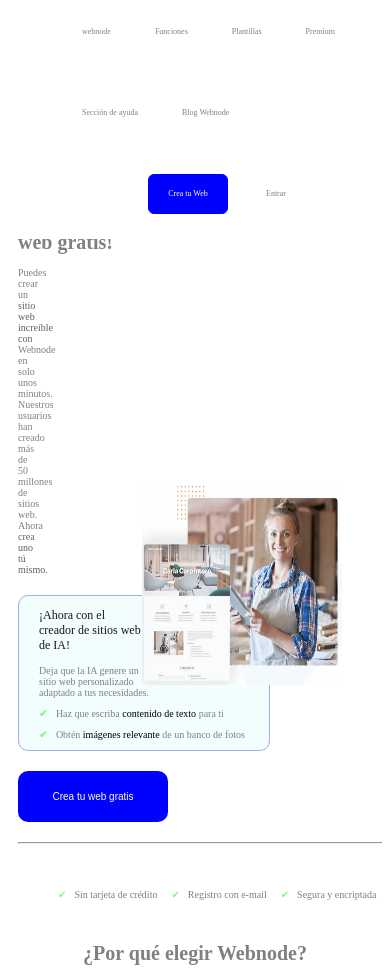
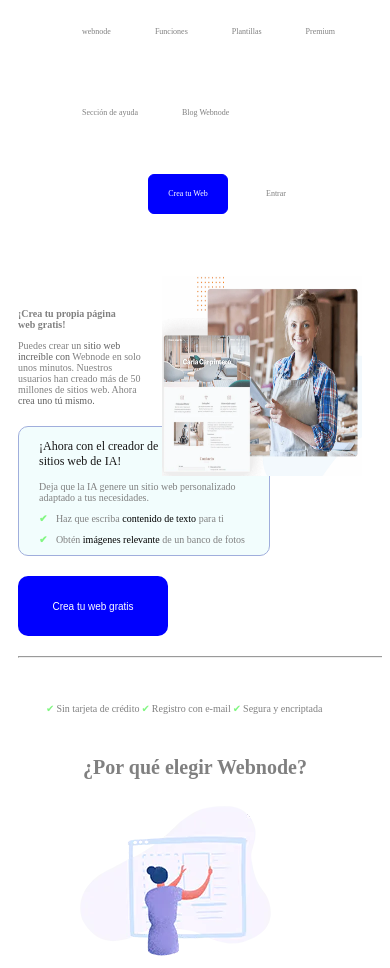
Before and after one commit to Adriangr7/pagina, a plain HTML site: page index.html in a window 390 px wide. Shown: the top 968 px of the page. Drawn offline with Linux system fonts and the light colour scheme.

Commit message:
Add files via upload

```diff
--- a/color.css
+++ b/color.css
@@ -546,13 +546,13 @@ font-family: 'Times New Roman', Times, serif;
         color: gray;
         margin-right: 20px;
         margin-left:10px;
-        margin-top: 200px;
-        font-size:20px;
+        margin-top: 300px;
+        font-size:10px;
     }
 
     .Descripcion{
         margin-left:10px;
-        margin-right: 380px;
+        margin-right: 240px;
         font-size: 10px;
         color:gray;
     }
@@ -623,16 +623,17 @@ font-family: 'Times New Roman', Times, serif;
         padding: 20px;
         font-size: 10px;
         width: 150px;
+        height: 60px;
         border:none;
         border-radius:10px;
     }
 
     .imagen img{
         float:right;
-        margin-right: 40px;
+        margin-right: 20px;
         width: 200px;
         height: 200px;
-        margin-top: -100px;
+        margin-top: -140px;
     }
 
     .linea{
@@ -652,22 +653,23 @@ font-family: 'Times New Roman', Times, serif;
     .lista li::before{
         content: '✔';
         color:rgb(130, 246, 130);
-        margin-right: 8px;
+        margin-right: 2px;
+
     }
 
     .elemento1{
-        margin-left:10px;
         font-size: 10px;
+        margin-left: -2px;
     }
 
     .elemento2{
-        margin-left:10px;
         font-size: 10px;
+        margin-left: -2px;
     }
 
     .elemento_principal{
-        margin-left: 10px;
         font-size: 10px;
+        margin-left: -2px;
     }
 
     .titulo2{
```
